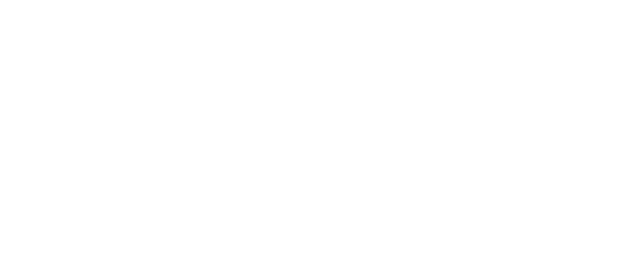
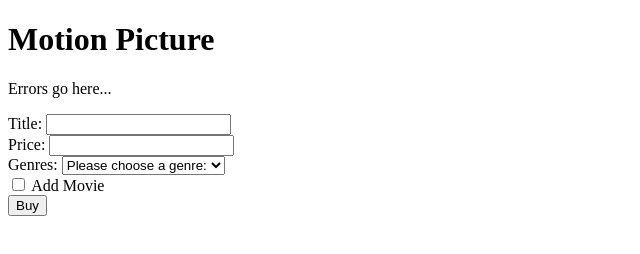
Before and after one commit to marysaray/Web-Form-And-JavaScript-Objects, a plain HTML site: page index.html in a window 1280 px wide. Shown: the whole page, without its empty margins (0-640 px from the left). Drawn offline with Linux system fonts and the light colour scheme.

Commit message:
Created Form

```diff
--- a/index.html
+++ b/index.html
@@ -7,6 +7,36 @@
     <title>Add Product Form</title>
 </head>
 <body>
+    <h1>Motion Picture</h1>
+    <div id="validation-summary"></div>
+        <p>Errors go here...</p>
 
+    <form>
+
+        <label for="title">Title: </label>
+        <input id="title" type="text">
+        <br>
+
+        <label for="price">Price: </label>
+        <input id="price" type="text">
+        <br>
+
+        <label for="genres">Genres: </label>
+        <select id="genres">
+            <option>Please choose a genre:</option>
+            <option>Action</option>
+            <option>Comedy</option>
+            <option>Romance</option>
+            <option>Documentary</option>
+        </select>
+        <br>
+
+        <input type="checkbox" id="add-movie">
+        <label for="add-movie">Add Movie</label>
+        <br>
+
+        <input type="button" value="Buy">
+
+    </form>
 </body>
 </html>
```
